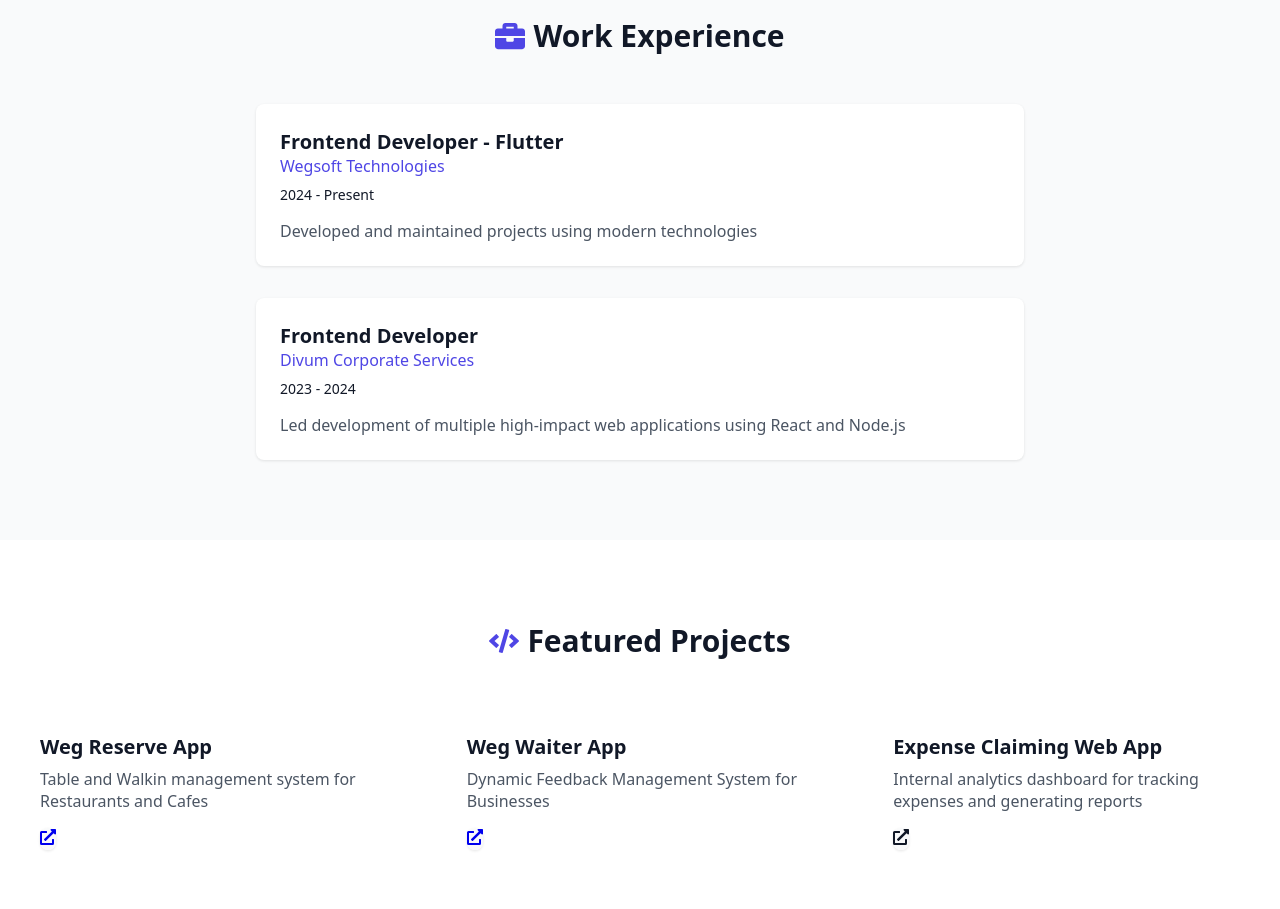
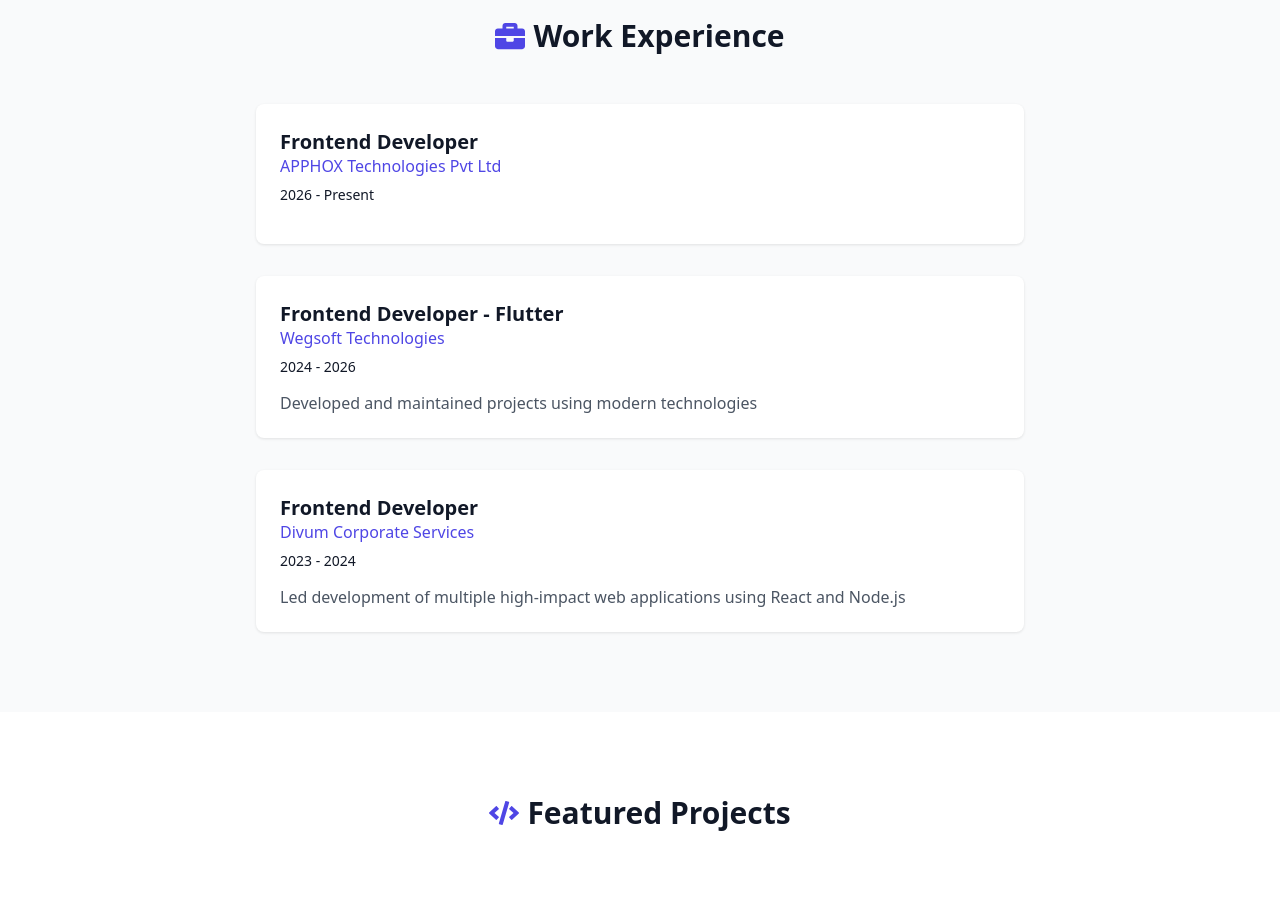
Before and after one commit to vamshi1504/Portfolio, a React (Vite) app: page / in a window 1280 px wide. Shown: the part 1480-2389 px from the top of the page. Built offline with nearby package versions, Linux system fonts and the light colour scheme.

Commit message:
New work experience added

```diff
--- a/src/components/Experience.tsx
+++ b/src/components/Experience.tsx
@@ -1,12 +1,17 @@
-import React from 'react';
 import { FaBriefcase } from 'react-icons/fa';
 import '../styles/Experience.css';
 
 const experiences = [
   {
+    title: "Frontend Developer",
+    company: "APPHOX Technologies Pvt Ltd",
+    period: "2026 - Present",
+    description: ""
+  },
+  {
     title: "Frontend Developer - Flutter",
     company: "Wegsoft Technologies",
-    period: "2024 - Present",
+    period: "2024 - 2026",
     description: "Developed and maintained projects using modern technologies"
   },
   {
```
Also changed, not shown: 1 other file (tests, documents, lock files or other folders).
